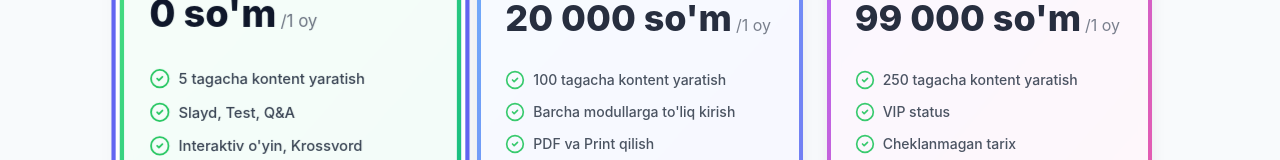
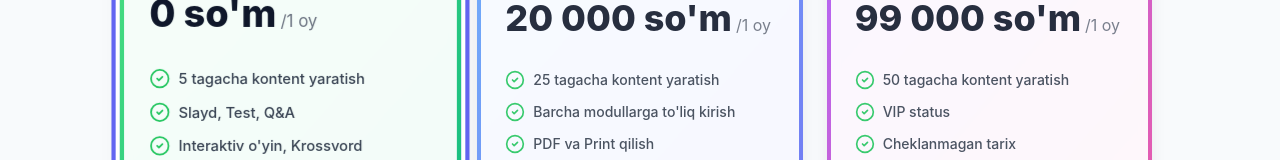
Before and after one commit to rrgsoft2m/oqituvchiai, a Next.js app in the folder frontend/: page /register in a window 1280 px wide. Shown: the part 362-522 px from the top of the page. Built offline with nearby package versions, Linux system fonts and the light colour scheme; no server answers.

Commit message:
Update subscription features for USTOZ and KATTA_USTOZ

```diff
--- a/frontend/src/app/register/page.tsx
+++ b/frontend/src/app/register/page.tsx
@@ -10,8 +10,8 @@ import { CheckCircle2 } from "lucide-react";
 
 const SUBSCRIPTIONS = [
     { id: "FREE", name: "Bepul", price: "0 so'm", period: "1 oy", features: ["5 tagacha kontent yaratish", "Slayd, Test, Q&A", "Interaktiv o'yin, Krossvord", "Mantiqiy jumboq"], color: "from-green-400 to-emerald-500" },
-    { id: "USTOZ", name: "Ustoz", price: "20 000 so'm", period: "1 oy", features: ["100 tagacha kontent yaratish", "Barcha modullarga to'liq kirish", "PDF va Print qilish", "Ustunlikli tezlik"], color: "from-blue-400 to-indigo-500", popular: true },
-    { id: "KATTA_USTOZ", name: "Katta ustoz", price: "99 000 so'm", period: "1 oy", features: ["250 tagacha kontent yaratish", "VIP status", "Cheklanmagan tarix", "Email orqali yordam"], color: "from-purple-500 to-pink-500" },
+    { id: "USTOZ", name: "Ustoz", price: "20 000 so'm", period: "1 oy", features: ["25 tagacha kontent yaratish", "Barcha modullarga to'liq kirish", "PDF va Print qilish", "Ustunlikli tezlik"], color: "from-blue-400 to-indigo-500", popular: true },
+    { id: "KATTA_USTOZ", name: "Katta ustoz", price: "99 000 so'm", period: "1 oy", features: ["50 tagacha kontent yaratish", "VIP status", "Cheklanmagan tarix", "Email orqali yordam"], color: "from-purple-500 to-pink-500" },
 ];
 
 export default function Register() {
```
